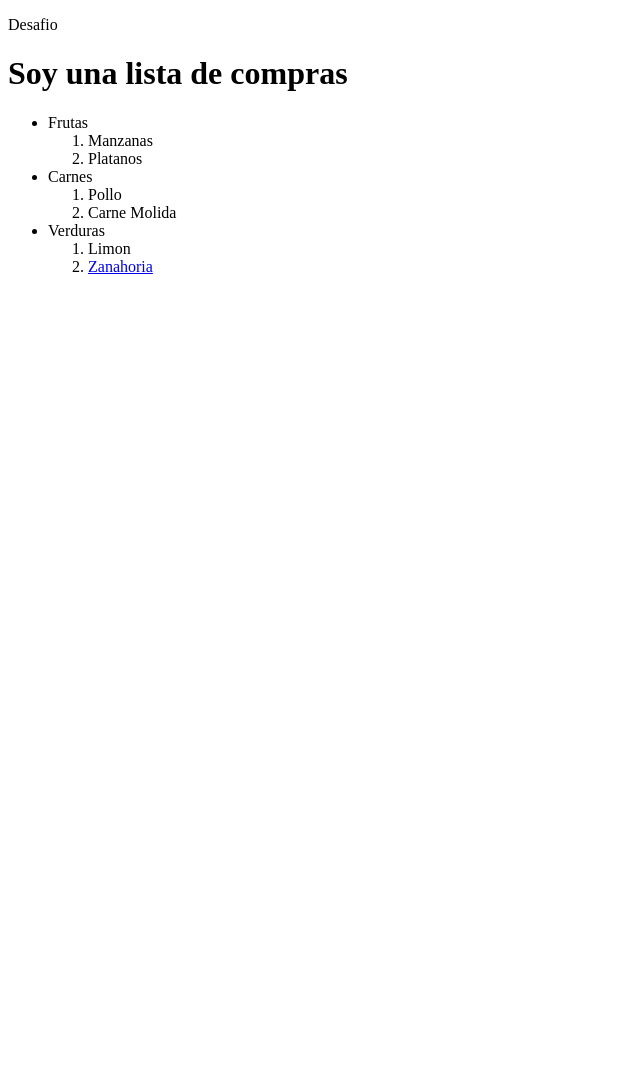
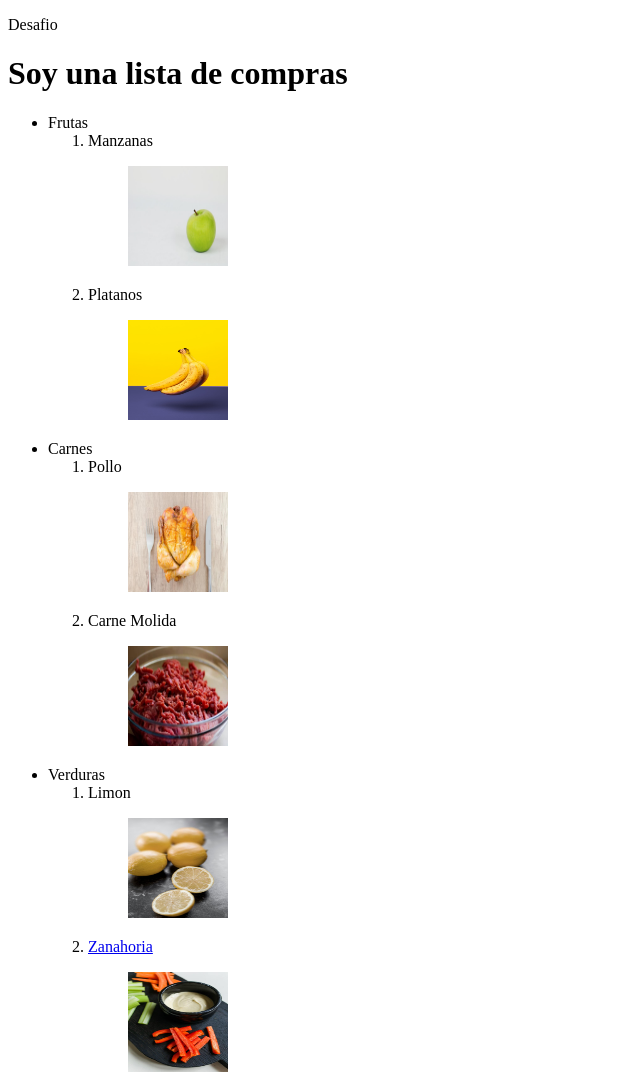
Before and after one commit to StalinPilapanta/htmlcss, a plain HTML site: page listaCompras/index.html in a window 1280 px wide. Shown: the whole page, without its empty margins (0-640 px from the left). Before the commit the page ends 800 px from the top, so only its background shows below. Drawn offline with Linux system fonts and the light colour scheme.

Commit message:
Reto imagenes lista de compras

```diff
--- a/listaCompras/index.html
+++ b/listaCompras/index.html
@@ -5,6 +5,7 @@
     <meta charset="UTF-8">
     <meta name="viewport" content="width=device-width, initial-scale=1.0">
     <title>Lista de compras</title>
+    <link rel="stylesheet" href="style.css">
 </head>
 
 <body>
@@ -15,17 +16,35 @@
             <li>Frutas</li>
             <ol>
                 <li>Manzanas</li>
+                <figure class="imagenes">
+                    <img src="./imagenes/manzana.jpg" alt="">
+                </figure>
                 <li>Platanos</li>
+                <figure class="imagenes">
+                    <img src="./imagenes/platanos.jpg" alt="">
+                </figure>
             </ol>
             <li>Carnes</li>
             <ol>
                 <li>Pollo</li>
+                <figure class="imagenes">
+                    <img src="./imagenes/pollo.jpg" alt="">
+                </figure>
                 <li>Carne Molida</li>
+                <figure class="imagenes">
+                    <img src="./imagenes/carneMolida.jpg" alt="">
+                </figure>
             </ol>
             <li>Verduras</li>
             <ol>
                 <li>Limon</li>
+                <figure class="imagenes">
+                    <img src="./imagenes/lemon.jpg" alt="">
+                </figure>
                 <li><a href="https://www.google.com/search?q=recetas+de+zanahoria&rlz=1C1CHBF_esEC847EC847&oq=recetas+de+zanahoria&aqs=chrome..69i57.3206j0j7&sourceid=chrome&ie=UTF-8" target="_blank">Zanahoria</a></li>
+                <figure class="imagenes">
+                    <img src="./imagenes/zanahoria.jpg" alt="">
+                </figure>
             </ol>
         </ul>
     </main>
--- /dev/null
+++ b/listaCompras/style.css
@@ -0,0 +1,4 @@
+.imagenes img {
+    height: 100px;
+    width: 100px;
+}
```
Also changed, not shown: listaCompras/imagenes/carneMolida.jpg (added), listaCompras/imagenes/lemon.jpg (added), listaCompras/imagenes/manzana.jpg (added), listaCompras/imagenes/platanos.jpg (added), listaCompras/imagenes/pollo.jpg (added), listaCompras/imagenes/zanahoria.jpg (added).
